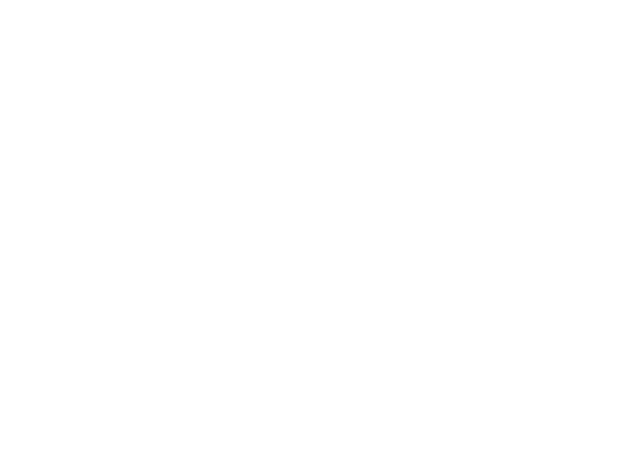
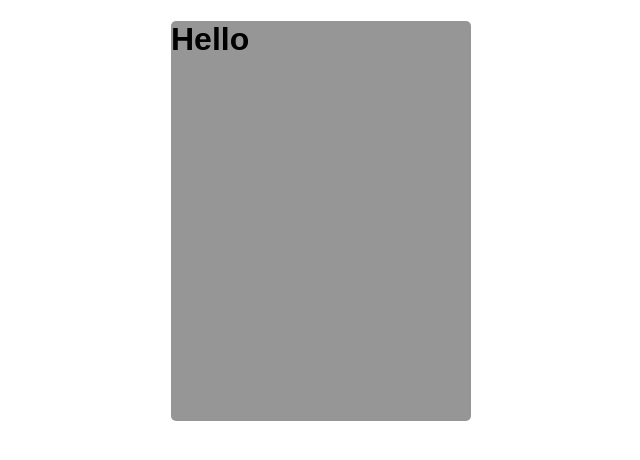
Before and after one commit to ky213/calculator, a React (Create React App) app: page / in a window 1280 px wide. Shown: the top 460 px of the page, without its empty margins (319-959 px from the left). Built offline with nearby package versions, Linux system fonts and the light colour scheme.

Commit message:
skeleton

```diff
--- a/src/App.css
+++ b/src/App.css
@@ -0,0 +1,8 @@
+/* Global */
+.App{
+    width:300px;
+    height: 400px;
+    background: rgba(0, 0, 0, 0.411);
+    margin: auto;
+    border-radius:5px;
+}
--- a/src/App.js
+++ b/src/App.js
@@ -1,11 +1,12 @@
 import React, { Component } from 'react';
+import  {crea} from "react-dom";
 import './App.css';
 
 class App extends Component {
   render() {
     return (
       <div className="App">
-
+        <h1>Hello</h1>
       </div>
     );
   }
```
Also changed, not shown: src/components/controls/index.js (added), src/components/display/activity.js (added), src/components/display/index.js (added), src/components/display/results.js (added), src/components/keypad/digits.js (added), src/components/keypad/index.js (added), src/components/keypad/operands.js (added).
